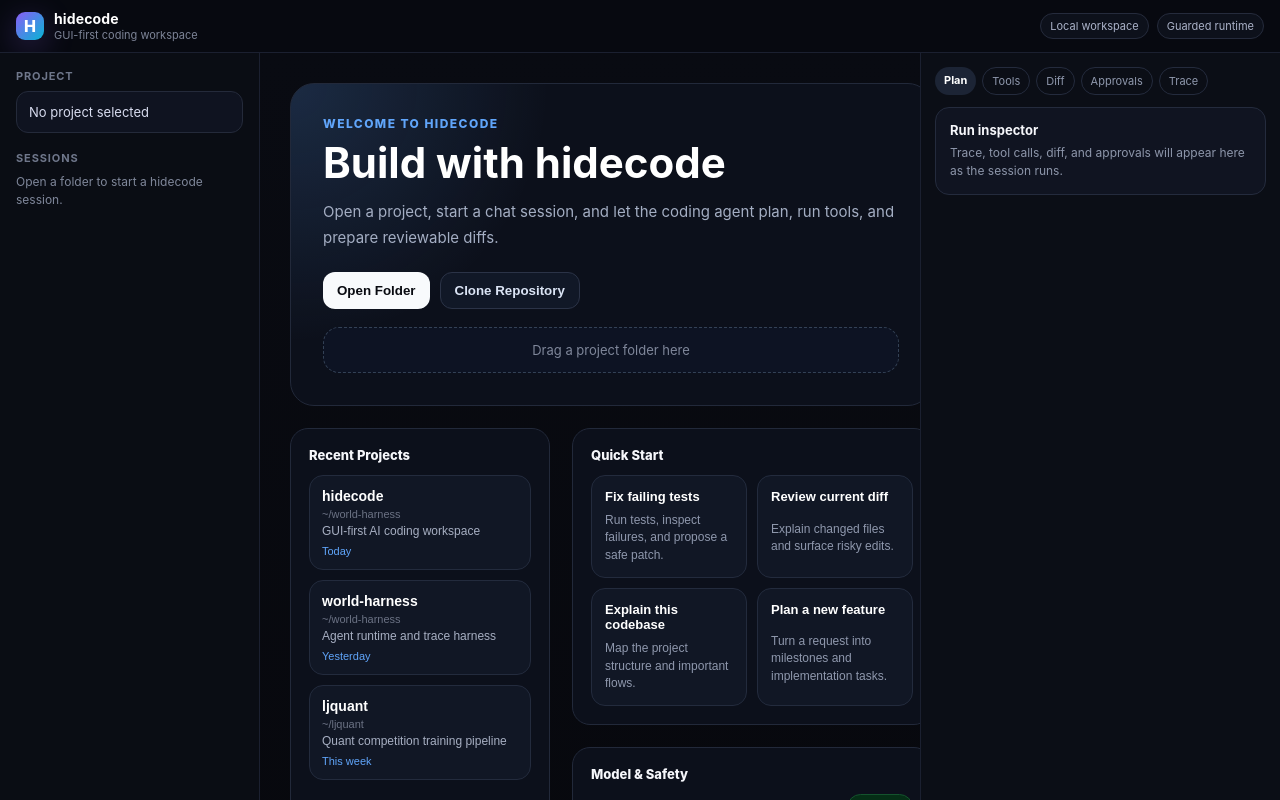
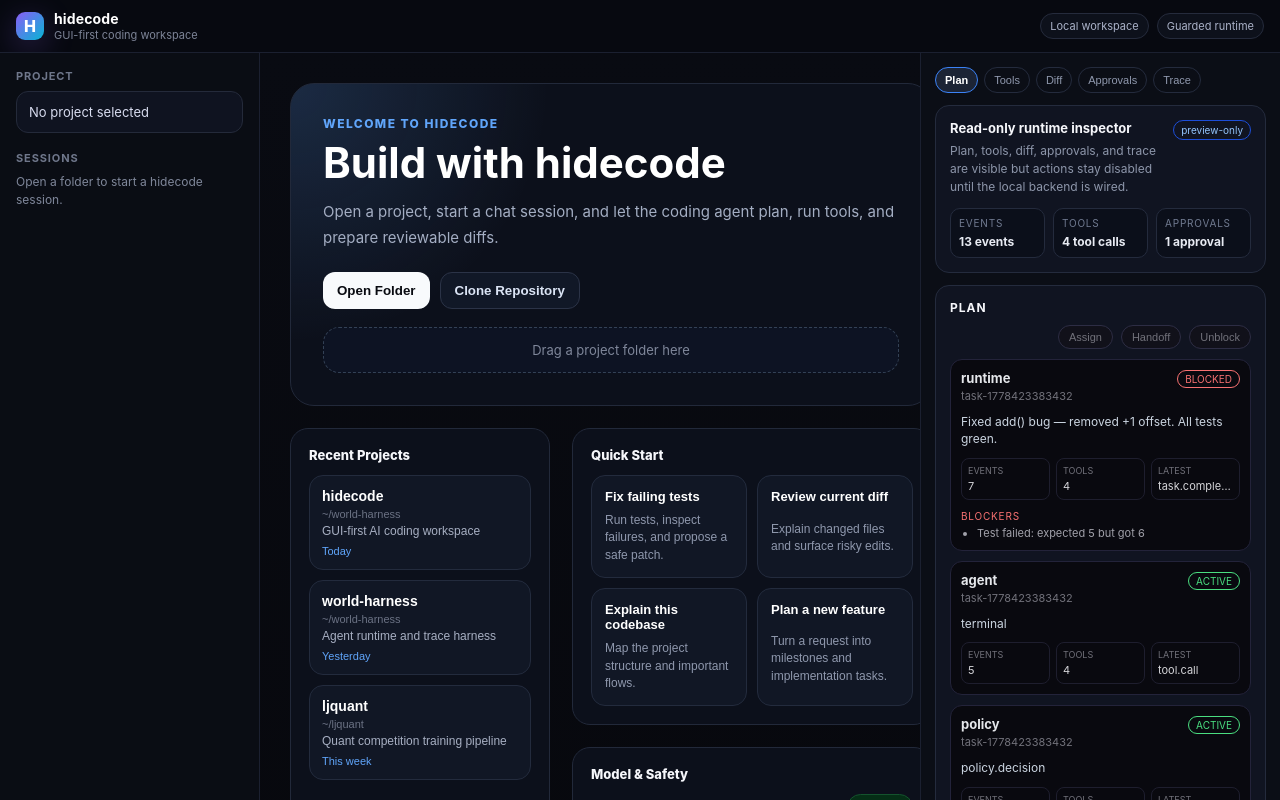
Before and after one commit to kimio-hub/hidecode, a React (Vite) app in the folder apps/dashboard/: page / in a window 1280 px wide. Shown: the top 800 px of the page. Built offline with nearby package versions, Linux system fonts and the light colour scheme.

Commit message:
feat(dashboard): integrate runtime inspector tabs

```diff
--- a/apps/dashboard/src/ui/App.tsx
+++ b/apps/dashboard/src/ui/App.tsx
@@ -89,18 +89,22 @@
     );
   }
 
-  if (state.source.kind === 'mock') {
-    return (
+  if (state.source.kind !== 'mock') {
+    return <Dashboard events={state.events} run={state.run} sourceLabel={state.sourceLabel} />;
+  }
+
+  const shellEvents = state.status === 'ready' ? state.events : MOCK_EVENTS;
+
+  return (
+    <div style={{ background: '#070a12', minHeight: '100vh' }}>
       <AppShell
         sidebar={<LeftSidebar />}
         workspace={<HomePage />}
-        inspector={<RightInspector />}
+        inspector={<RightInspector events={shellEvents} />}
         status={<BottomStatusBar />}
       />
-    );
-  }
-
-  return <Dashboard events={state.events} run={state.run} sourceLabel={state.sourceLabel} />;
+    </div>
+  );
 }
 
 function CenteredState({ title, detail }: { title: string; detail: string }) {
--- a/apps/dashboard/src/ui/AppShell.tsx
+++ b/apps/dashboard/src/ui/AppShell.tsx
@@ -19,9 +19,9 @@
         <main aria-label="Workspace" style={styles.workspace}>
           {workspace}
         </main>
-        <aside aria-label="Run inspector" style={styles.inspector}>
+        <div aria-label="Run inspector panel" style={styles.inspector}>
           {inspector}
-        </aside>
+        </div>
       </div>
       <footer aria-label="Workspace status" style={styles.status}>
         {status}
--- a/apps/dashboard/src/ui/components/RightInspector.tsx
+++ b/apps/dashboard/src/ui/components/RightInspector.tsx
@@ -1,45 +1,147 @@
-export default function RightInspector() {
+import { useState } from 'react';
+import type { TraceEvent } from '../../data/loader';
+import { deriveAgentBoard } from '../../data/agents';
+import { deriveApprovalQueue } from '../../data/approvals';
+import { deriveReplaySteps } from '../../data/replay';
+import DiffPanel from './DiffPanel';
+import ApprovalQueue from './ApprovalQueue';
+import ReplayDebugger from './ReplayDebugger';
+import ToolTimeline from './ToolTimeline';
+import AgentBoard from './AgentBoard';
+
+interface Props {
+  events?: TraceEvent[];
+}
+
+const tabs = ['Plan', 'Tools', 'Diff', 'Approvals', 'Trace'] as const;
+type InspectorTab = (typeof tabs)[number];
+
+export default function RightInspector({ events = [] }: Props) {
+  const [activeTab, setActiveTab] = useState<InspectorTab>('Plan');
+  const toolEvents = events.filter(event => event.type.startsWith('tool.'));
+  const approvalQueue = deriveApprovalQueue(events);
+  const replaySteps = deriveReplaySteps(events);
+  const agentBoard = deriveAgentBoard(events);
+
   return (
-    <div style={styles.container}>
-      <div style={styles.tabs}>
-        <span style={styles.activeTab}>Plan</span>
-        <span style={styles.tab}>Tools</span>
-        <span style={styles.tab}>Diff</span>
-        <span style={styles.tab}>Approvals</span>
-        <span style={styles.tab}>Trace</span>
+    <aside aria-label="Run inspector" style={styles.container}>
+      <div role="tablist" aria-label="Inspector views" style={styles.tabs}>
+        {tabs.map(tab => {
+          const selected = tab === activeTab;
+          const tabId = `inspector-tab-${tab.toLowerCase()}`;
+          const panelId = `inspector-panel-${tab.toLowerCase()}`;
+          return (
+            <button
+              key={tab}
+              id={tabId}
+              role="tab"
+              aria-controls={panelId}
+              aria-selected={selected}
+              onClick={() => setActiveTab(tab)}
+              style={selected ? styles.activeTab : styles.tab}
+              type="button"
+            >
+              {tab}
+            </button>
+          );
+        })}
       </div>
-      <div style={styles.panel}>
-        <div style={styles.title}>Run inspector</div>
-        <div style={styles.copy}>Trace, tool calls, diff, and approvals will appear here as the session runs.</div>
-      </div>
+
+      <section aria-label="Inspector summary" style={styles.panel}>
+        <div style={styles.panelHeader}>
+          <div>
+            <div style={styles.title}>Read-only runtime inspector</div>
+            <div style={styles.copy}>Plan, tools, diff, approvals, and trace are visible but actions stay disabled until the local backend is wired.</div>
+          </div>
+          <span style={styles.modePill}>preview-only</span>
+        </div>
+
+        <div style={styles.metricsGrid}>
+          <Metric label="Events" value={formatCount(events.length, 'event')} />
+          <Metric label="Tools" value={formatCount(toolEvents.filter(event => event.type === 'tool.call' || event.type === 'tool.requested').length, 'tool call')} />
+          <Metric label="Approvals" value={formatCount(approvalQueue.length, 'approval')} />
+        </div>
+      </section>
+
+      <TabPanel activeTab={activeTab} title="Plan">
+        <AgentBoard items={agentBoard} />
+      </TabPanel>
+      <TabPanel activeTab={activeTab} title="Tools">
+        <ToolTimeline events={events} />
+      </TabPanel>
+      <TabPanel activeTab={activeTab} title="Diff">
+        <DiffPanel events={events} />
+      </TabPanel>
+      <TabPanel activeTab={activeTab} title="Approvals">
+        <ApprovalQueue items={approvalQueue} />
+      </TabPanel>
+      <TabPanel activeTab={activeTab} title="Trace">
+        <ReplayDebugger steps={replaySteps} />
+      </TabPanel>
+    </aside>
+  );
+}
+
+function TabPanel({ activeTab, title, children }: { activeTab: InspectorTab; title: InspectorTab; children: React.ReactNode }) {
+  if (activeTab !== title) return null;
+
+  return (
+    <section
+      aria-label={title}
+      aria-labelledby={`inspector-tab-${title.toLowerCase()}`}
+      id={`inspector-panel-${title.toLowerCase()}`}
+      role="tabpanel"
+      style={styles.panel}
+    >
+      <div style={styles.sectionTitle}>{title}</div>
+      {children}
+    </section>
+  );
+}
+
+function Metric({ label, value }: { label: string; value: string }) {
+  return (
+    <div style={styles.metric}>
+      <div style={styles.metricLabel}>{label}</div>
+      <div style={styles.metricValue}>{value}</div>
     </div>
   );
+}
+
+function formatCount(count: number, singular: string): string {
+  return `${count} ${count === 1 ? singular : `${singular}s`}`;
 }
 
 const styles = {
   container: {
     padding: '14px',
+    display: 'flex',
+    flexDirection: 'column',
+    gap: '12px',
   },
   tabs: {
     display: 'flex',
     flexWrap: 'wrap',
     gap: '6px',
-    marginBottom: '12px',
   },
   activeTab: {
     borderRadius: '999px',
+    border: '1px solid #3b82f6',
     background: '#1c2435',
     color: '#ffffff',
     padding: '6px 9px',
     fontSize: '11px',
     fontWeight: 700,
+    cursor: 'pointer',
   },
   tab: {
     borderRadius: '999px',
     color: '#8f98ad',
+    background: 'transparent',
     border: '1px solid #242b3d',
     padding: '6px 9px',
     fontSize: '11px',
+    cursor: 'pointer',
   },
   panel: {
     border: '1px solid #242b3d',
@@ -47,15 +149,61 @@
     background: '#101421',
     padding: '14px',
   },
+  panelHeader: {
+    display: 'flex',
+    justifyContent: 'space-between',
+    gap: '12px',
+    alignItems: 'flex-start',
+  },
   title: {
     color: '#f6f7fb',
     fontWeight: 700,
     fontSize: '13px',
     marginBottom: '6px',
   },
+  sectionTitle: {
+    color: '#f6f7fb',
+    fontWeight: 700,
+    fontSize: '12px',
+    marginBottom: '10px',
+    textTransform: 'uppercase',
+    letterSpacing: '0.08em',
+  },
   copy: {
     color: '#8d96aa',
     fontSize: '12px',
     lineHeight: 1.5,
   },
+  modePill: {
+    color: '#93c5fd',
+    border: '1px solid #1d4ed8',
+    borderRadius: '999px',
+    padding: '3px 7px',
+    fontSize: '10px',
+    whiteSpace: 'nowrap',
+  },
+  metricsGrid: {
+    display: 'grid',
+    gridTemplateColumns: 'repeat(3, minmax(0, 1fr))',
+    gap: '8px',
+    marginTop: '12px',
+  },
+  metric: {
+    border: '1px solid #242b3d',
+    borderRadius: '10px',
+    padding: '8px',
+    background: '#0b0f1a',
+  },
+  metricLabel: {
+    color: '#717b91',
+    fontSize: '10px',
+    textTransform: 'uppercase',
+    letterSpacing: '0.08em',
+  },
+  metricValue: {
+    color: '#e7eaf2',
+    fontSize: '12px',
+    fontWeight: 700,
+    marginTop: '5px',
+  },
 } satisfies Record<string, React.CSSProperties>;
```
Also changed, not shown: 2 other files (tests, documents, lock files or other folders).
